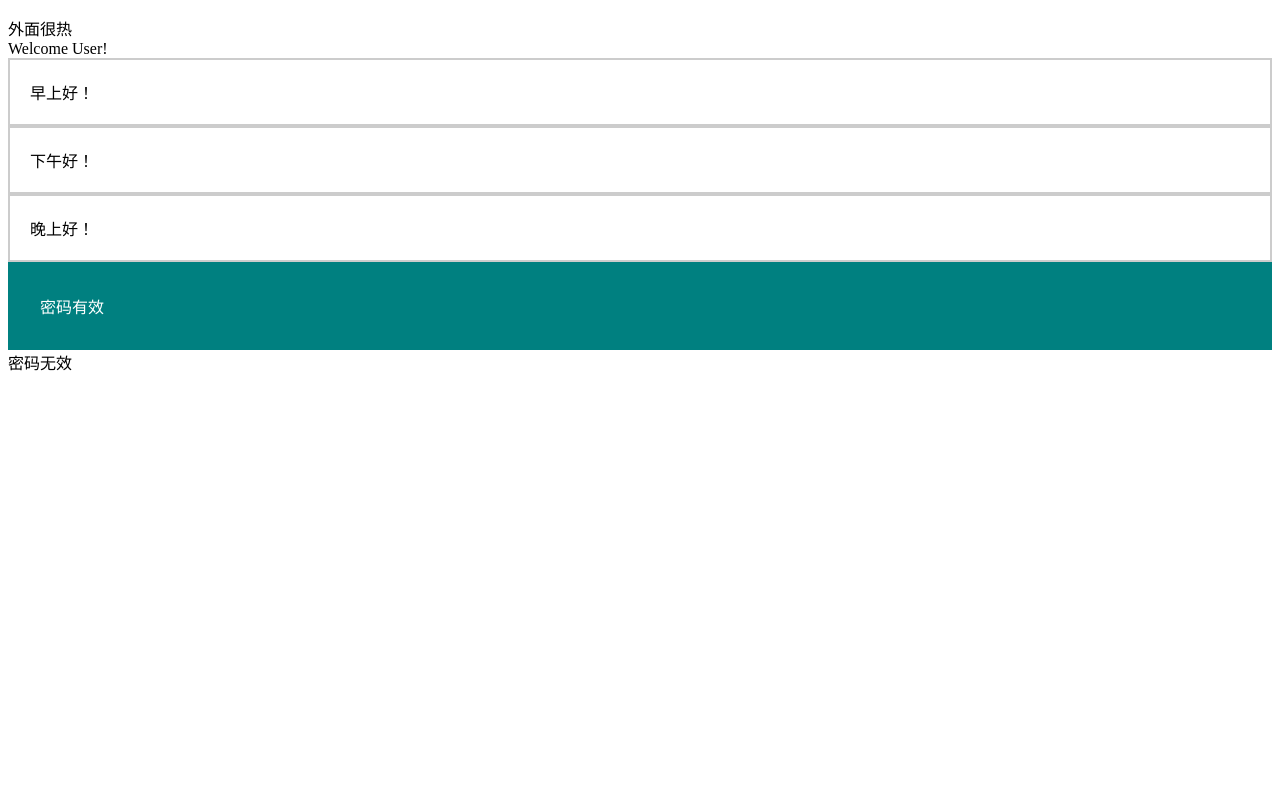
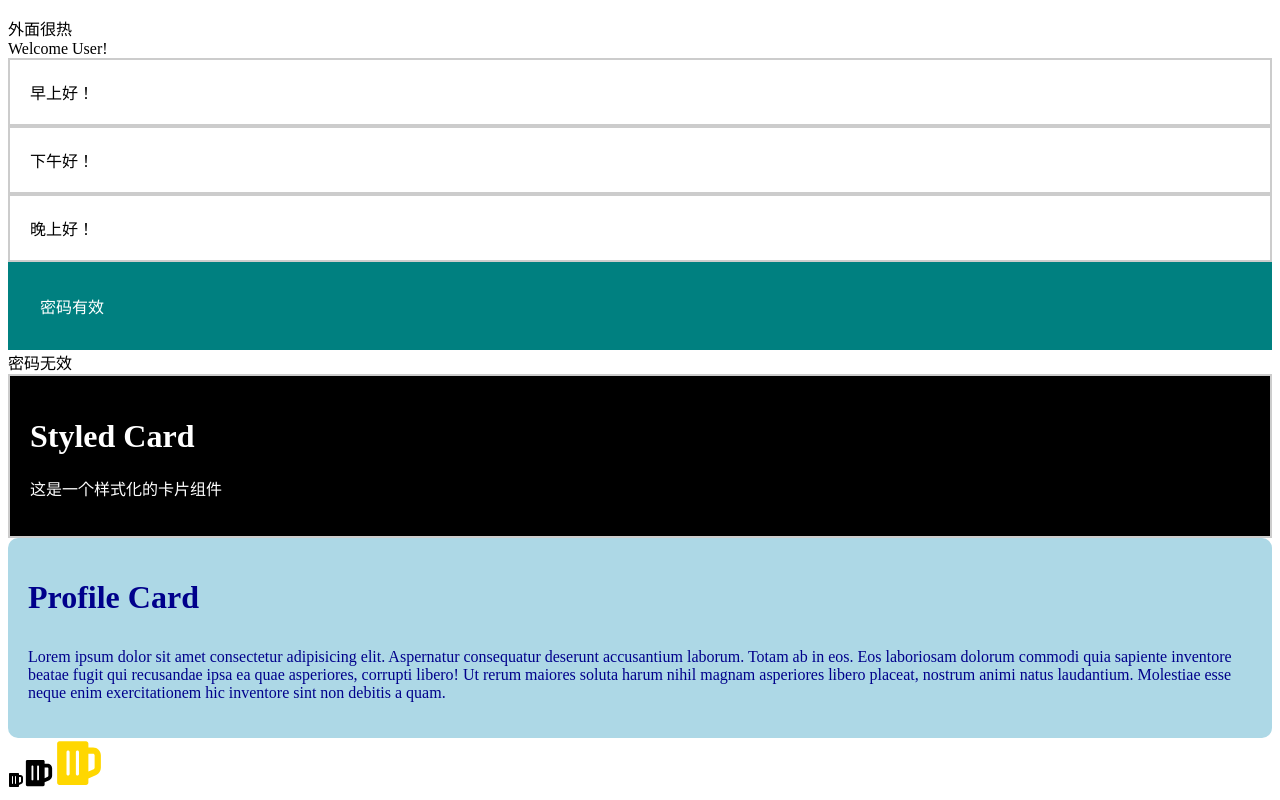
Before and after one commit to magiclz233/react-learn-examples, a React (Vite) app: page / in a window 1280 px wide. Shown: the part 432-1232 px from the top of the page. Before the commit the page ends 814 px from the top, so only its background shows below. Built offline with nearby package versions, Linux system fonts and the light colour scheme.

Commit message:
feat(组件): 添加示例6相关组件及react-icons依赖
添加包含StyledCard、ProfileCard和IconComponent的示例6组件
添加react-icons依赖并配置vite优化排除

```diff
--- a/package.json
+++ b/package.json
@@ -14,6 +14,7 @@
     "@tanstack/react-query": "^5.84.2",
     "react": "^19.1.1",
     "react-dom": "^19.1.1",
+    "react-icons": "^5.5.0",
     "tailwindcss": "^4.1.11"
   },
   "devDependencies": {
--- a/src/App.jsx
+++ b/src/App.jsx
@@ -14,7 +14,9 @@ import Greeting from "./components/example5/Greeting";
 import PassWord from "./components/example5/PassWord";
 import UserStatus from "./components/example5/UserStatus";
 import Weather from "./components/example5/Weather";
-
+import StyledCard from "./components/example6/StyledCard";
+import ProfileCard from "./components/example6/ProfileCard";
+import IconComponent from "./components/example6/IconComponent";
 
 const App = () => {
   return (
@@ -37,6 +39,9 @@ const App = () => {
       <Greeting timeOfDay = {"evening"} />
       <PassWord isValid={true} />
       <PassWord isValid={false} />
+      <StyledCard />
+      <ProfileCard />
+      <IconComponent />
     </>
   );
 }
--- /dev/null
+++ b/src/components/example6/IconComponent.jsx
@@ -0,0 +1,13 @@
+import { FaBeer } from "react-icons/fa";
+
+const IconComponent = () => {
+    return (
+        <div>
+            <FaBeer />
+            <FaBeer size={30} />
+            <FaBeer size={50} color="gold" />
+        </div>
+    );
+};
+
+export default IconComponent;
--- /dev/null
+++ b/src/components/example6/ProfileCard.jsx
@@ -0,0 +1,25 @@
+import "./index.css";
+
+const ProfileCard = () => {
+    return (
+        <div style={{
+            backgroundColor: "lightblue",
+            padding: "20px",
+            borderRadius: "10px",
+            color: "darkblue",
+        }}>
+            <h1 style={{ fontSize: "2rem", marginBottom: "2rem" }}>Profile Card</h1>
+            <p>
+                Lorem ipsum dolor sit amet consectetur adipisicing elit. Aspernatur
+                consequatur deserunt accusantium laborum. Totam ab in eos. Eos
+                laboriosam dolorum commodi quia sapiente inventore beatae fugit qui
+                recusandae ipsa ea quae asperiores, corrupti libero! Ut rerum maiores
+                soluta harum nihil magnam asperiores libero placeat, nostrum animi natus
+                laudantium. Molestiae esse neque enim exercitationem hic inventore sint
+                non debitis a quam.
+            </p>
+        </div>
+    );
+};
+
+export default ProfileCard;
--- /dev/null
+++ b/src/components/example6/StyledCard.jsx
@@ -0,0 +1,11 @@
+const styles = {padding: "20px", backgroundColor: "black", border: "2px solid #ccc", color: "white"}
+const StyledCard = () => {
+    return (
+        <div style={styles}>
+            <h1>Styled Card</h1>
+            <p>这是一个样式化的卡片组件</p>
+        </div>
+    );
+};
+
+export default StyledCard;
--- a/vite.config.js
+++ b/vite.config.js
@@ -5,4 +5,7 @@ import tailwindcss from '@tailwindcss/vite'
 // https://vitejs.dev/config/
 export default defineConfig({
   plugins: [react(), tailwindcss()],
-})
+  optimizeDeps: {
+    exclude: ['react-icons'],
+  }
+  })
```
Also changed, not shown: src/components/example6/index.css (added), 1 other file (tests, documents, lock files or other folders).
